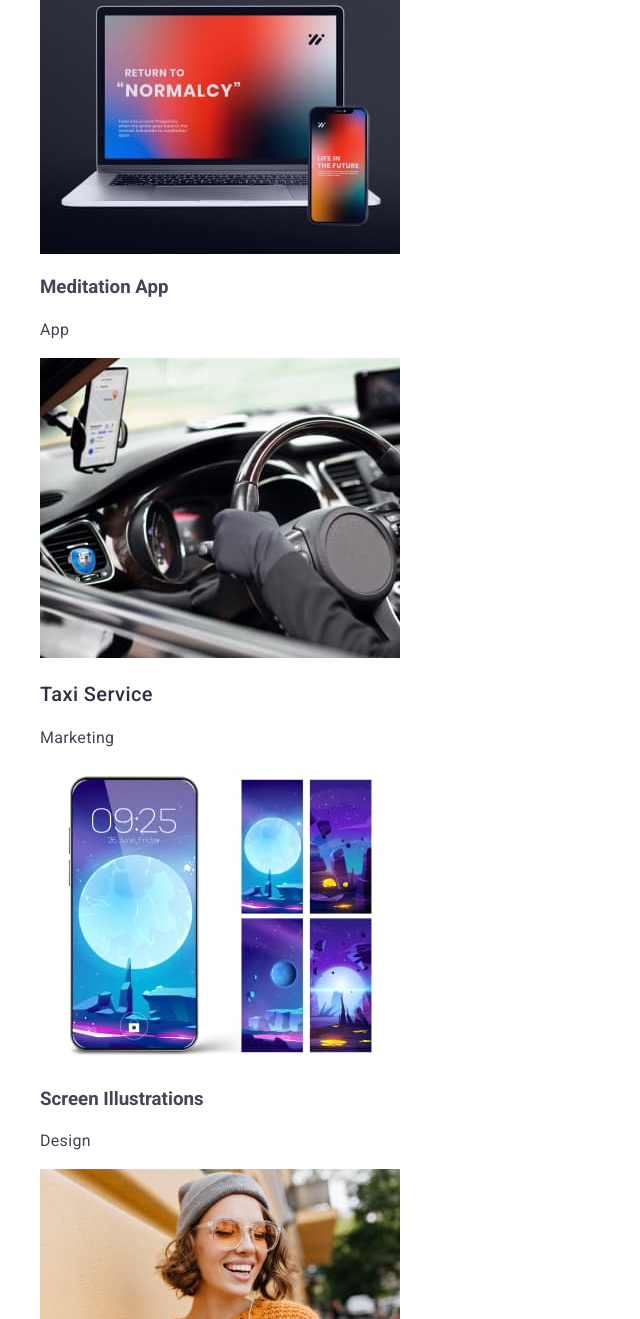
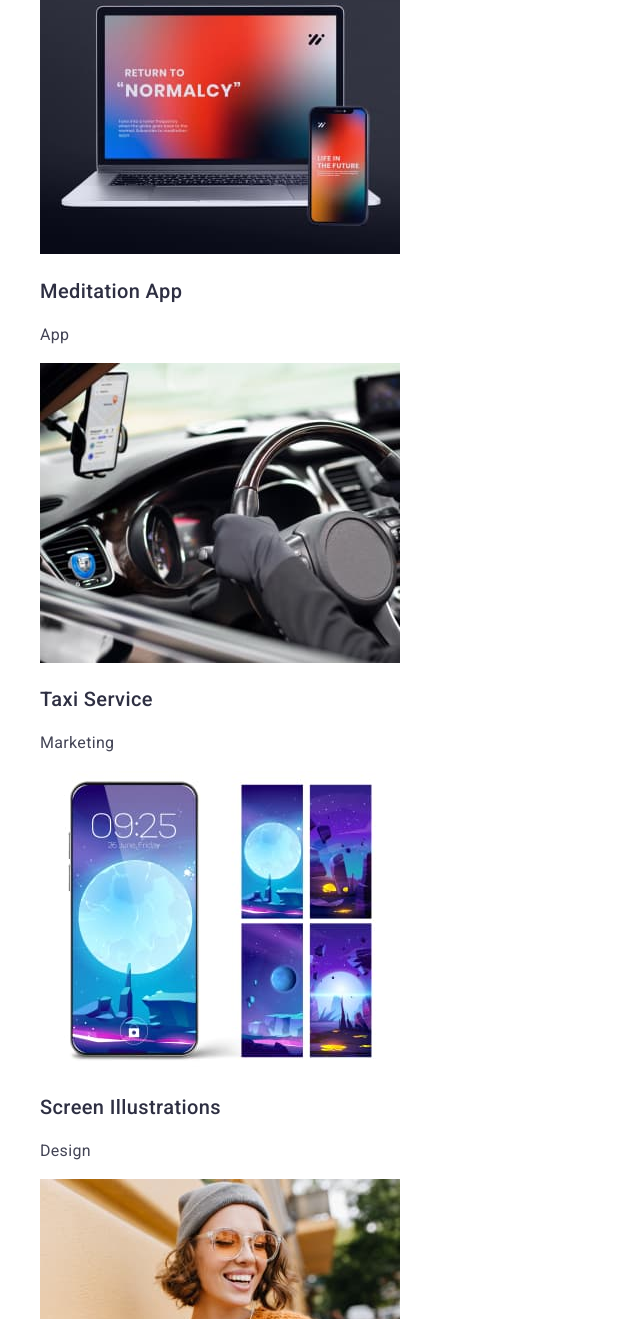
Before and after one commit to OrlenkoSvyatoslav/goit-markup-hw-02, a plain HTML site: page index.html in a window 1280 px wide. Shown: the part 3243-4562 px from the top of the page, without its empty margins (0-640 px from the left). Drawn offline with nearby package versions, Linux system fonts and the light colour scheme.

Commit message:
Update index.html

```diff
--- a/index.html
+++ b/index.html
@@ -174,7 +174,7 @@
               alt="app"
               width="360"
             />
-            <h3>Meditation App</h3>
+            <h3 class="portfolio-header">Meditation App</h3>
             <p class="portfolio-text">App</p>
           </li>
           <li class="portfolio-item-list">
@@ -194,7 +194,7 @@
               alt="design"
               width="360"
             />
-            <h3>Screen Illustrations</h3>
+            <h3 class="portfolio-header">Screen Illustrations</h3>
             <p class="portfolio-text">Design</p>
           </li>
           <li class="portfolio-item-list">
```
